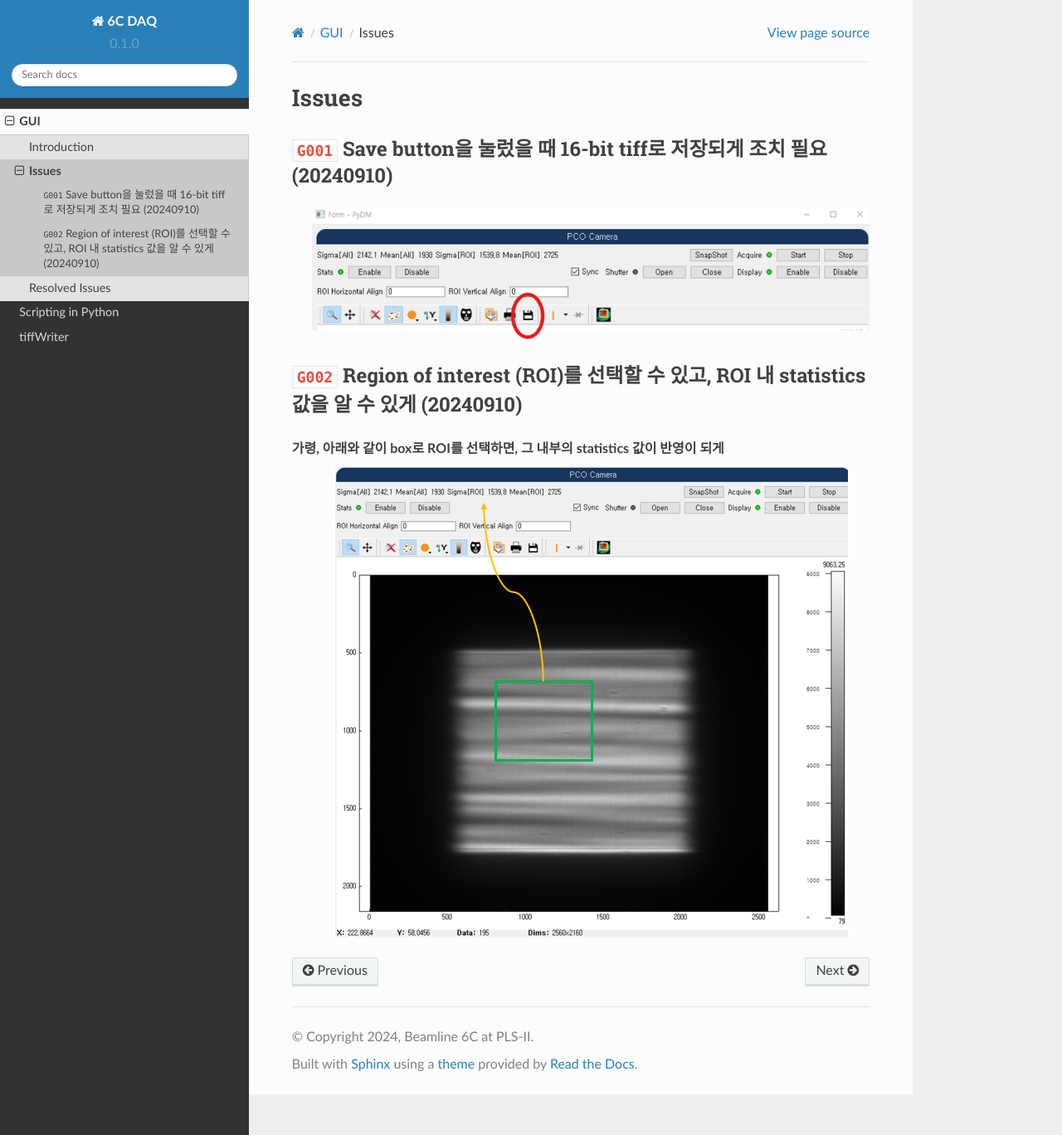
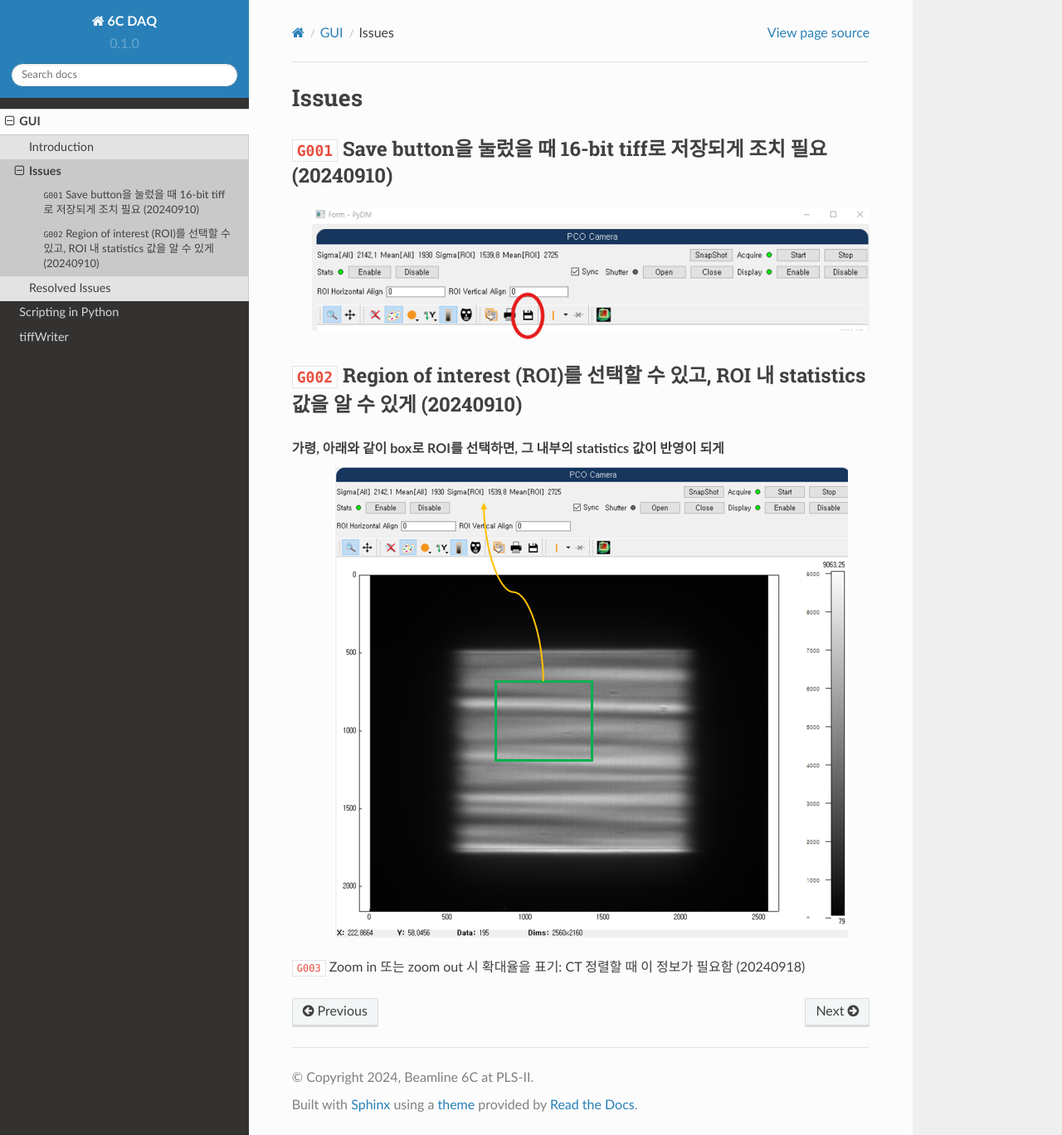
Before and after one commit to limjh0/6C_DAQ, a Sphinx documentation site: the page built from docs/source/GUI/issues.rst, in a window 1280 px wide and 1368 px high. Shown: the whole window at 83% size. Built offline with Sphinx 7.4.7 and the Read the Docs theme 2.0.0, drawn with Linux system fonts in a browser that asks for light colours.

Commit message:
G003 추가

```diff
--- a/docs/source/GUI/issues.rst
+++ b/docs/source/GUI/issues.rst
@@ -11,3 +11,6 @@ Issues
 가령, 아래와 같이 box로 ROI를 선택하면, 그 내부의 statistics 값이 반영이 되게
     .. image:: images/0020_ROI_selection.png
         :align: center
+
+
+``G003`` Zoom in 또는 zoom out 시 확대율을 표기: CT 정렬할 때 이 정보가 필요함 (20240918)
```
